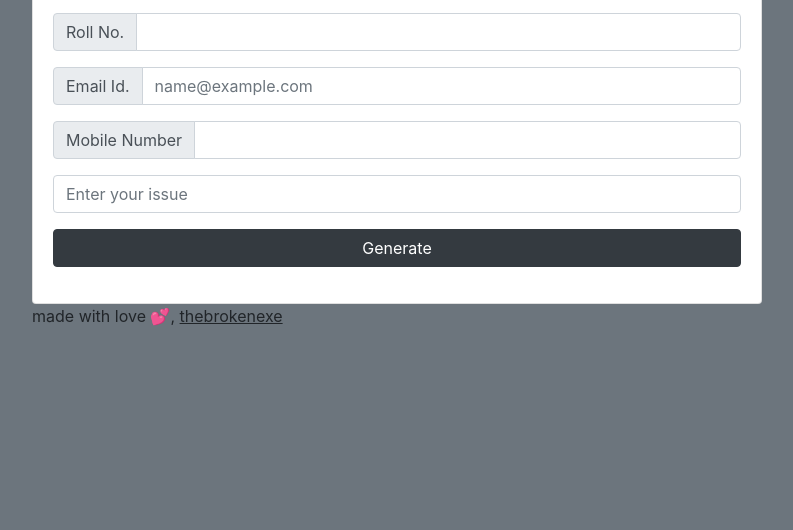
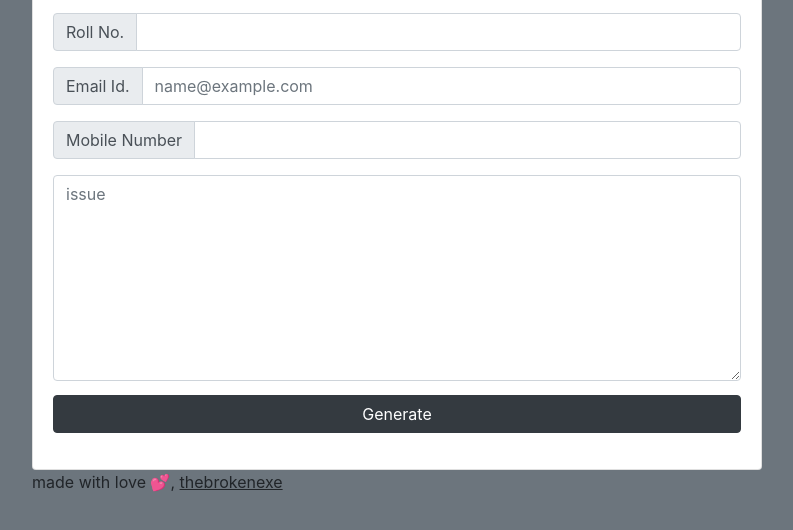
Before and after one commit to sanjanadoss/cir_issues_generator, a plain HTML site: page index.html in a window 1280 px wide. Shown: the part 182-712 px from the top of the page, without its empty margins (243-1036 px from the left). Drawn offline with nearby package versions, Linux system fonts and the light colour scheme.

Commit message:
form-group to textarea for issues

```diff
--- a/index.html
+++ b/index.html
@@ -48,10 +48,8 @@
                                 <input type="text" class="form-control" id="mobNo">
                             </div>
                         </div>
-                        <div class="form-group">
-                            <input type="text" class="form-control" id="issue" placeholder="Enter your issue">
-                        </div>
-                        <div class="form-group">
+                        <textarea class="form-control" rows="8" id="issue" placeholder="issue"></textarea>
+                        <div class="form-group" style="padding-top: 2%;">
                             <input type="submit" value="Generate" class="btn btn-dark btn-block">
                         </div>
                     </form>
```
